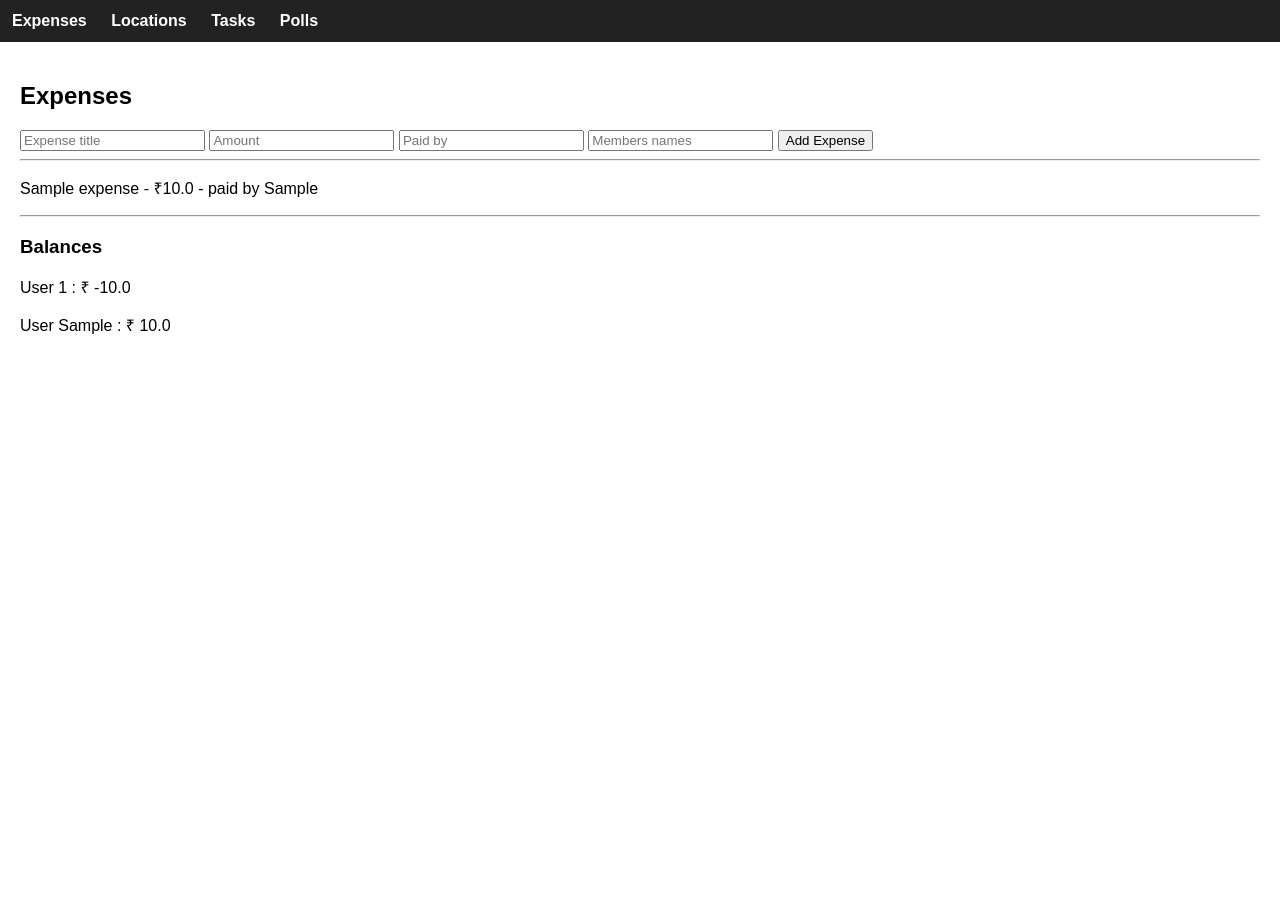
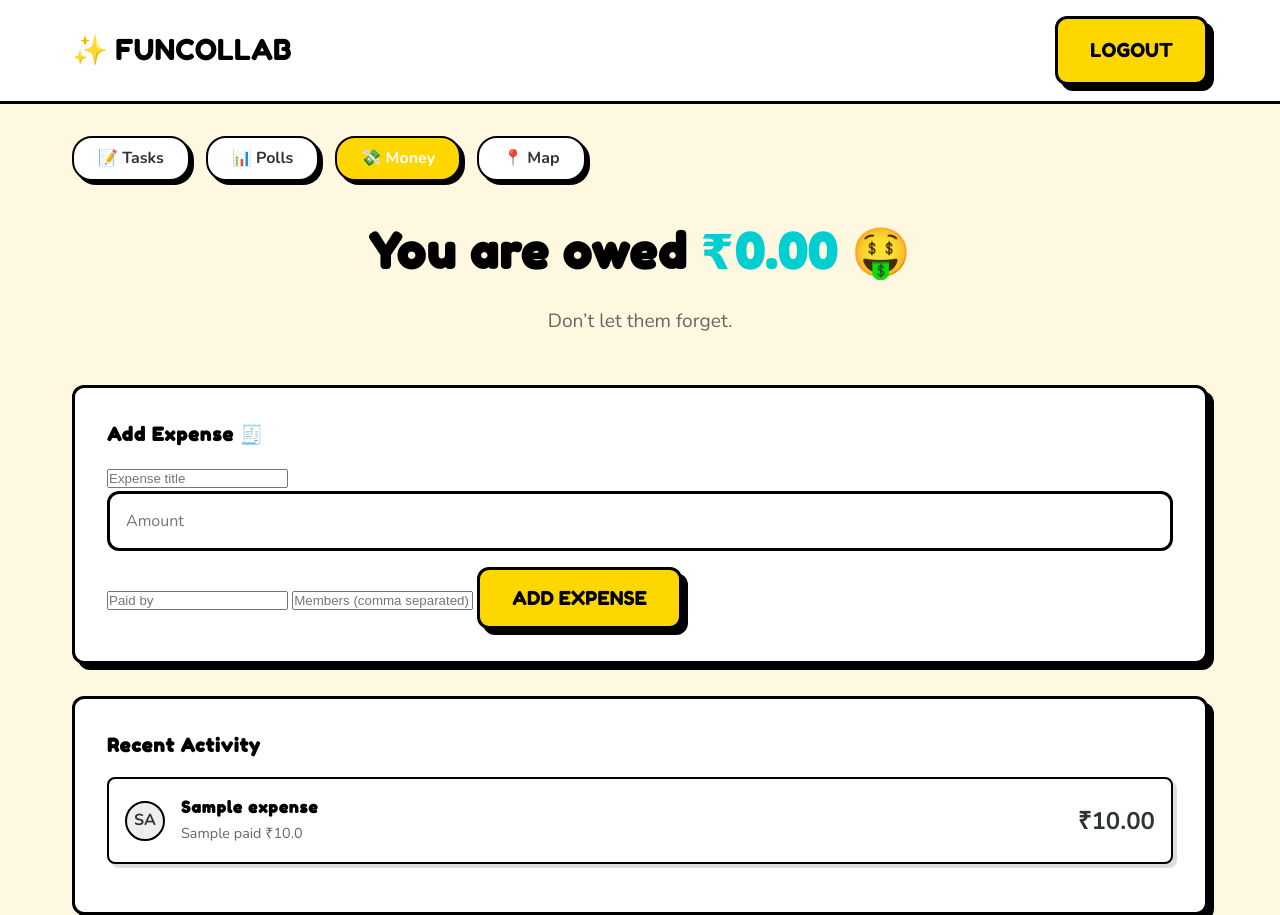
Before and after one commit to akritiy15/group-collab-platform, a Flask app: page /expenses in a window 1280 px wide. Before the commit the page ends 334 px from the top, so only its background shows below. Run offline with Flask 3, Linux system fonts and the light colour scheme; tables that the repository leaves empty hold one stand-in row (values such as "Sample post"); some libraries are stand-ins or nearby versions.

Commit message:
Completed polls system + redesigned expenses UI

```diff
--- a/app/templates/expenses.html
+++ b/app/templates/expenses.html
@@ -1,28 +1,157 @@
-{% extends "base.html" %}
+<!DOCTYPE html>
+<html lang="en">
 
-{% block content %}
+<head>
+    <meta charset="UTF-8">
+    <meta name="viewport" content="width=device-width, initial-scale=1.0">
+    <title>FunCollab - Expenses</title>
 
-<h2>Expenses</h2>
+    <link rel="stylesheet" href="{{ url_for('static', filename='css/style.css') }}">
+    <script src="https://unpkg.com/@phosphor-icons/web"></script>
 
-<form method="POST">
-    <input name="title" placeholder="Expense title">
-    <input name="amount" placeholder="Amount">
-    <input name="paid_by" placeholder="Paid by">
-    <input name="members" placeholder="Members names">
-    <button type="submit">Add Expense</button>
-</form>
+    <style>
+        .feature-nav {
+            display: flex;
+            gap: 1rem;
+            margin-bottom: 2rem;
+            flex-wrap: wrap;
+        }
 
-<hr>
+        .feature-link {
+            padding: 0.5rem 1.5rem;
+            border: 2px solid black;
+            border-radius: 20px;
+            font-weight: 700;
+            background: white;
+            box-shadow: 4px 4px 0 black;
+            transition: var(--transition);
+        }
 
-{% for e in expenses %}
-<p>{{ e.title }} - ₹{{ e.amount }} - paid by {{ e.paid_by }}</p>
-{% endfor %}
+        .feature-link.active {
+            background: var(--color-primary);
+            color: white;
+        }
 
-<hr>
-<h3>Balances</h3>
+        .expense-item {
+            display: flex;
+            justify-content: space-between;
+            align-items: center;
+            background: white;
+            border: 2px solid black;
+            border-radius: 8px;
+            padding: 1rem;
+            margin-bottom: 1rem;
+            box-shadow: 4px 4px 0 #ddd;
+        }
 
-{% for user, balance in balances.items() %}
-<p>User {{ user }} : ₹ {{ balance }}</p>
-{% endfor %}
+        .amount {
+            font-size: 1.5rem;
+            font-weight: 700;
+        }
 
-{% endblock %}
+        .positive {
+            color: var(--color-accent);
+        }
+
+        .negative {
+            color: var(--color-secondary);
+        }
+
+        .avatar {
+            width: 40px;
+            height: 40px;
+            background: #eee;
+            border: 2px solid black;
+            border-radius: 50%;
+            display: flex;
+            align-items: center;
+            justify-content: center;
+            font-weight: bold;
+        }
+    </style>
+</head>
+
+<body>
+
+<nav class="navbar">
+    <div class="container">
+        <a href="/" class="logo">✨ FunCollab</a>
+        <div class="nav-links">
+            <a href="{{ url_for('auth.logout') }}" class="btn btn-sm">Logout</a>
+        </div>
+    </div>
+</nav>
+
+<main class="container">
+
+    <!-- Feature Navigation -->
+    <div class="feature-nav">
+        <a href="{{ url_for('tasks.view_tasks', group_id=1) }}" class="feature-link">📝 Tasks</a>
+        <a href="{{ url_for('polls.view_polls', group_id=1) }}" class="feature-link">📊 Polls</a>
+        <a class="feature-link active">💸 Money</a>
+        <a href="{{ url_for('location.api_locations') }}" class="feature-link">📍 Map</a>
+    </div>
+
+    <!-- BALANCE HEADER -->
+    {% set net = balances.values() | sum %}
+    <div style="display:flex; flex-direction:column; align-items:center; margin-bottom:3rem;">
+        <h2 style="font-size:3rem;">
+            You are
+            {% if net >= 0 %}
+                owed <span class="positive">₹{{ "%.2f"|format(net) }}</span> 🤑
+            {% else %}
+                owing <span class="negative">₹{{ "%.2f"|format(-net) }}</span> 😬
+            {% endif %}
+        </h2>
+        <p style="color:#666; font-size:1.2rem;">Don’t let them forget.</p>
+    </div>
+
+    <!-- ADD EXPENSE -->
+    <div class="card" style="margin-bottom:2rem;">
+        <h3>Add Expense 🧾</h3>
+
+        <form method="POST">
+            <input name="title" placeholder="Expense title" required>
+            <input name="amount" type="number" step="0.01" placeholder="Amount" required>
+            <input name="paid_by" placeholder="Paid by" required>
+            <input name="members" placeholder="Members (comma separated)" required>
+
+            <button class="btn btn-primary" style="margin-top:1rem;">
+                Add Expense
+            </button>
+        </form>
+    </div>
+
+    <!-- RECENT ACTIVITY -->
+    <div class="card">
+        <h3>Recent Activity</h3>
+
+        {% if expenses %}
+            {% for e in expenses %}
+            <div class="expense-item">
+                <div style="display:flex; align-items:center; gap:1rem;">
+                    <div class="avatar">
+                        {{ e.paid_by[:2]|upper }}
+                    </div>
+                    <div>
+                        <h4 style="margin:0;">{{ e.title }}</h4>
+                        <span style="font-size:0.9rem; color:#666;">
+                            {{ e.paid_by }} paid ₹{{ e.amount }}
+                        </span>
+                    </div>
+                </div>
+
+                <div class="amount">
+                    ₹{{ "%.2f"|format(e.amount) }}
+                </div>
+            </div>
+            {% endfor %}
+        {% else %}
+            <p>No expenses yet. Add one! 💸</p>
+        {% endif %}
+    </div>
+
+</main>
+
+</body>
+</html>
```
Also changed, not shown: app/auth/routes.py (+9 -2 lines).
